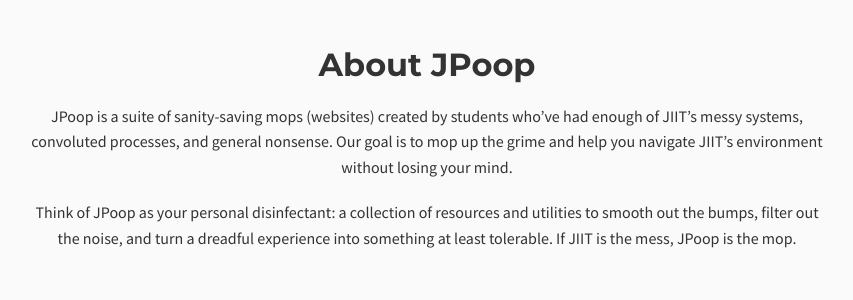
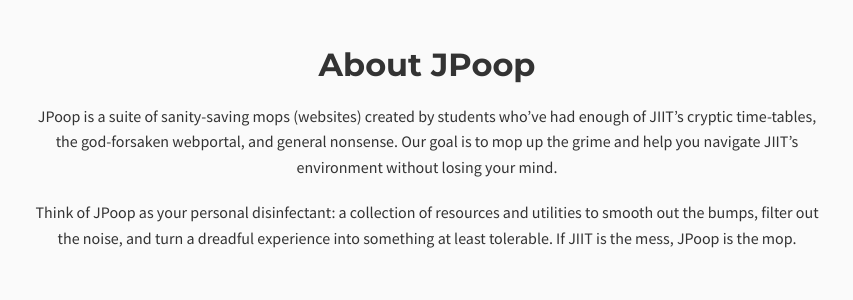
Before and after one commit to codelif/jpoop.in, a Flask app: page / in a window 1280 px wide. Shown: the part 842-1142 px from the top of the page, without its empty margins (213-1066 px from the left). Run offline with Flask 3, Linux system fonts and the light colour scheme; some web fonts are replaced.

Commit message:
up: language

```diff
--- a/templates/index.html
+++ b/templates/index.html
@@ -32,7 +32,7 @@
       <h2>About JPoop</h2>
       <p>
         JPoop is a suite of sanity-saving mops (websites) created by students who’ve had enough of JIIT’s
-        messy systems, convoluted processes, and general nonsense. Our goal is to mop up the grime and
+        cryptic time-tables, the god-forsaken webportal, and general nonsense. Our goal is to mop up the grime and
         help you navigate JIIT’s environment without losing your mind.
       </p>
       <p>
```
